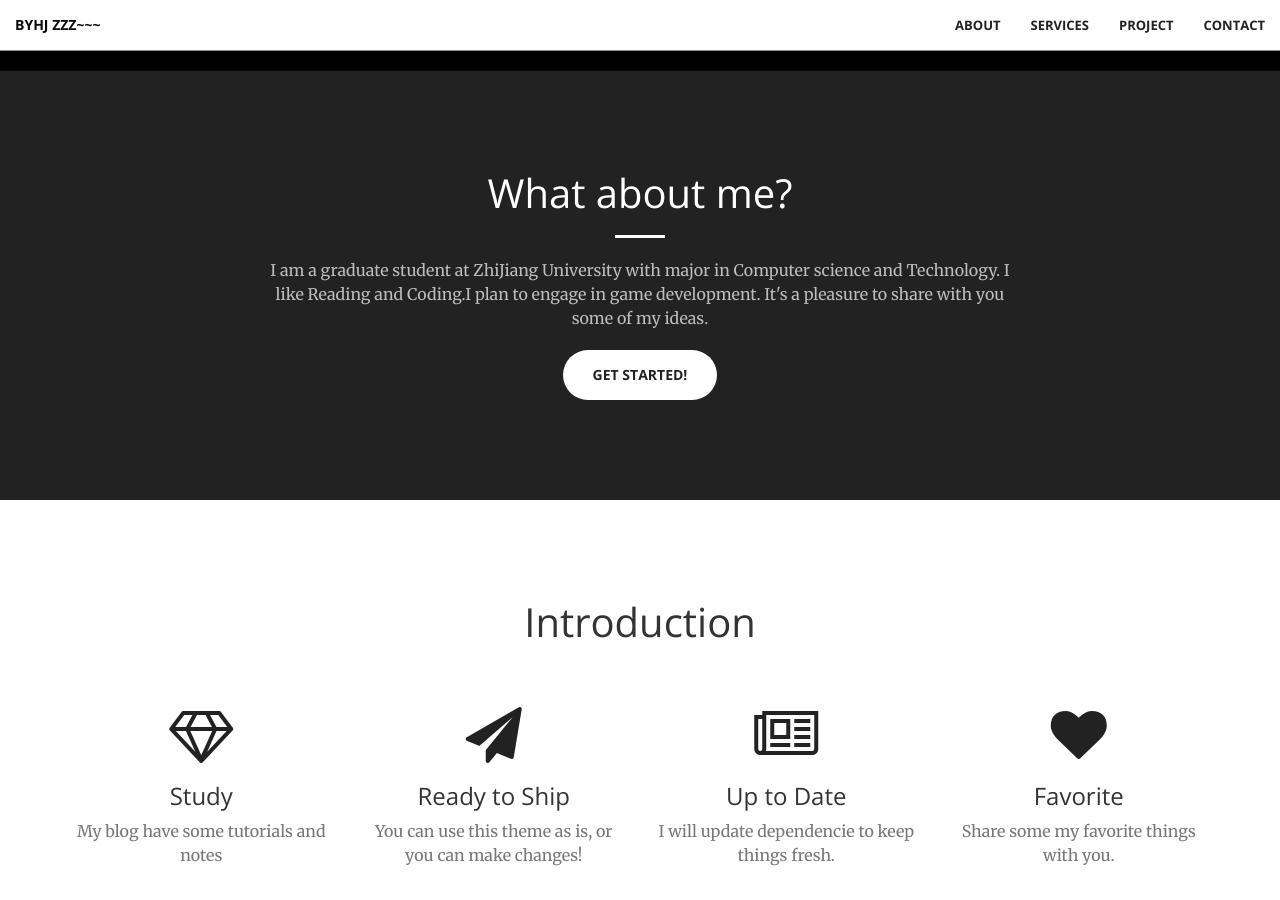
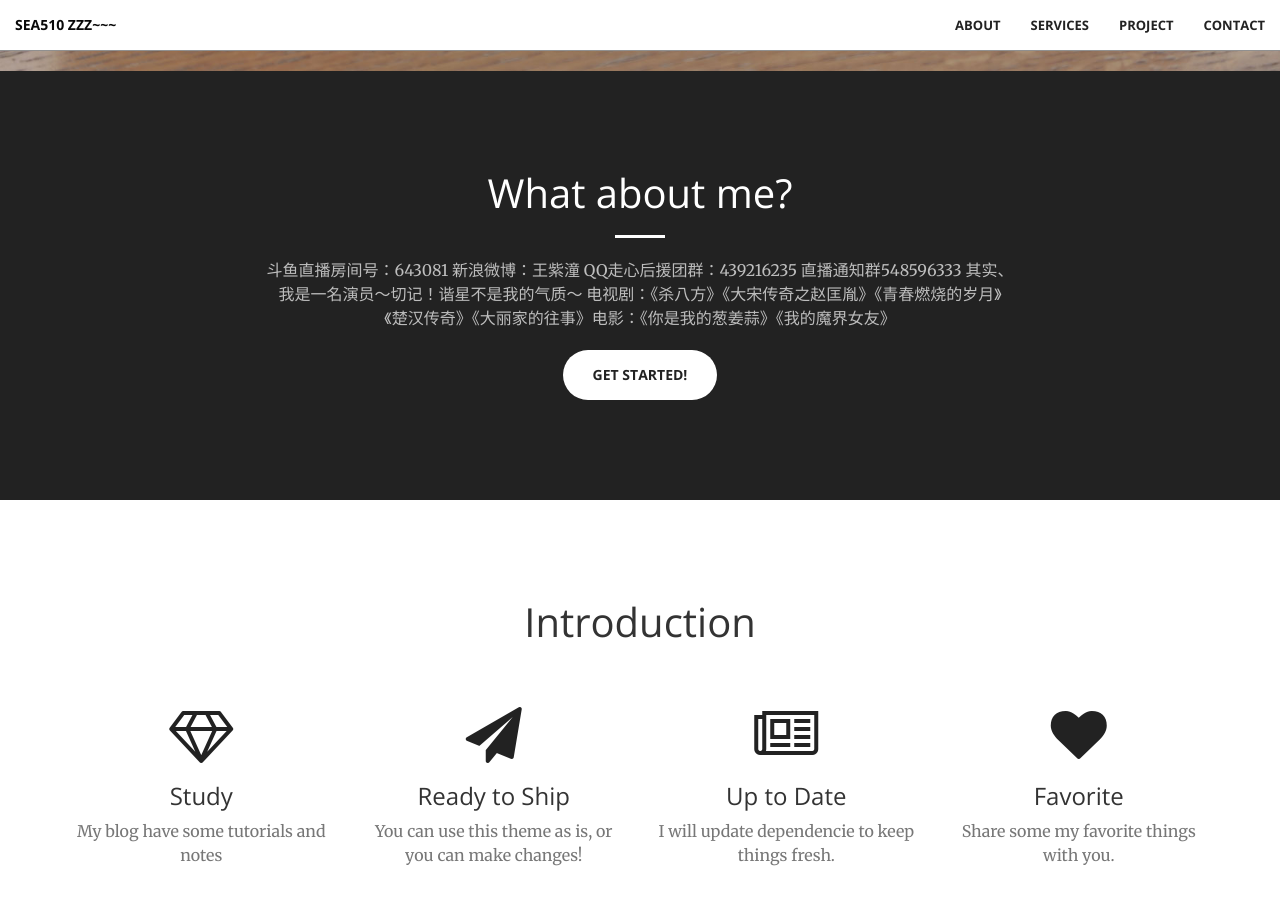
Before and after one commit to byhjapple/byhjapple.github.io, a Jekyll site: the page built from index.html, in a window 1280 px wide and 900 px high, scrolled down 829 px. Built offline with Jekyll 4.4.1, drawn with Linux system fonts in a browser that asks for light colours; some of the changed text lies outside the part shown.

```diff
--- a/_config.yml
+++ b/_config.yml
@@ -1,13 +1,13 @@
 # Site settings
-title: byhj
-email: binyuapple@163.com
+title: sea510
+email:
 description: > # this means to ignore newlines until "baseurl:"
 baseurl: "" # the subpath of your site, e.g. /blog/
 url: "" # the base hostname & protocol for your site
 
-twitter_username: xiebinyu
-github_username: byhj
+twitter_username: sea510
+github_username: byhjapple
 
 # Build settings
 markdown: kramdown
-port: 4005
+port: 4000
--- a/_includes/call-to-action.html
+++ b/_includes/call-to-action.html
@@ -4,8 +4,8 @@
             <div class="col-lg-8 col-lg-offset-2 text-center">
                 <h2 class="section-heading">What about me?</h2>
                 <hr class="light">
-                <p class="text-faded"> I am a graduate student at ZhiJiang University with major in Computer science and Technology. I like
-                Reading and Coding.I plan to engage in game development. It's a pleasure to share with you some of my ideas. </p>
+                <p class="text-faded">斗鱼直播房间号：643081 新浪微博：王紫潼 QQ走心后援团群：439216235 直播通知群548596333 其实、我是一名演员～切记！谐星不是我的气质～
+                  电视剧：《杀八方》《大宋传奇之赵匡胤》《青春燃烧的岁月》《楚汉传奇》《大丽家的往事》电影：《你是我的葱姜蒜》《我的魔界女友》 </p>
                 <a href="#" class="btn btn-default btn-xl">Get Started!</a>
             </div>
         </div>
--- a/_includes/head.html
+++ b/_includes/head.html
@@ -6,7 +6,7 @@
     <meta name="description" content="">
     <meta name="author" content="">
 
-    <title>byhj zzZ~~~</title>
+    <title>sea510 zzZ~~~</title>
 
     <!-- Bootstrap Core CSS -->
     <link rel="stylesheet" href="css/bootstrap.min.css" type="text/css">
--- a/_includes/nav.html
+++ b/_includes/nav.html
@@ -8,7 +8,7 @@
                 <span class="icon-bar"></span>
                 <span class="icon-bar"></span>
             </button>
-            <a class="navbar-brand page-scroll" href="#page-top">byhj zzZ~~~</a>
+            <a class="navbar-brand page-scroll" href="#page-top">sea510 zzZ~~~</a>
         </div>
 
         <!-- Collect the nav links, forms, and other content for toggling -->
--- a/_includes/portfolio.html
+++ b/_includes/portfolio.html
@@ -2,7 +2,7 @@
     <div class="container-fluid">
         <div class="row no-gutter">
             <div class="col-lg-4 col-sm-6">
-                <a href="http://xiebinyu.com/blog" class="portfolio-box">
+                <a href="http://blog.sina.com.cn/u/1284235270" class="portfolio-box">
                     <img src="img/portfolio/1.jpg" class="img-responsive" alt="">
                     <div class="portfolio-box-caption">
                         <div class="portfolio-box-caption-content">
@@ -14,7 +14,7 @@
                 </a>
             </div>
             <div class="col-lg-4 col-sm-6">
-                <a href="http://xiebinyu.com/book" class="portfolio-box">
+                <a href="" class="portfolio-box">
                     <img src="img/portfolio/2.jpg" class="img-responsive" alt="">
                     <div class="portfolio-box-caption">
                         <div class="portfolio-box-caption-content">
@@ -26,7 +26,7 @@
                 </a>
             </div>
             <div class="col-lg-4 col-sm-6">
-                <a href="http://xiebinyu.com/photo" class="portfolio-box">
+                <a href="" class="portfolio-box">
                     <img src="img/portfolio/3.jpg" class="img-responsive" alt="">
                     <div class="portfolio-box-caption">
                         <div class="portfolio-box-caption-content">
@@ -38,7 +38,7 @@
                 </a>
             </div>
             <div class="col-lg-4 col-sm-6">
-                <a href="http://xiebinyu.com/life" class="portfolio-box">
+                <a href="http://weibo.com/sea510" class="portfolio-box">
                     <img src="img/portfolio/4.jpg" class="img-responsive" alt="">
                     <div class="portfolio-box-caption">
                         <div class="portfolio-box-caption-content">
@@ -50,7 +50,7 @@
                 </a>
             </div>
             <div class="col-lg-4 col-sm-6">
-                <a href="http://xiebinyu.com/movie" class="portfolio-box">
+                <a href="" class="portfolio-box">
                     <img src="img/portfolio/5.jpg" class="img-responsive" alt="">
                     <div class="portfolio-box-caption">
                         <div class="portfolio-box-caption-content">
@@ -62,7 +62,7 @@
                 </a>
             </div>
             <div class="col-lg-4 col-sm-6">
-                <a href="https://www.github.com/byhj" class="portfolio-box">
+                <a href="http://www.donglunmedia.com/" class="portfolio-box">
                     <img src="img/portfolio/6.jpg" class="img-responsive" alt="">
                     <div class="portfolio-box-caption">
                         <div class="portfolio-box-caption-content">
```
Also changed, not shown: _posts/2014-07-13-project-6.markdown (deleted, +0 -15 lines), _posts/2014-07-14-project-5.markdown (deleted, +0 -15 lines), _posts/2014-07-15-project-4.markdown (deleted, +0 -15 lines), _posts/2014-07-16-project-3.markdown (deleted, +0 -15 lines), _posts/2014-07-17-project-2.markdown (deleted, +0 -15 lines), _posts/2014-07-18-project-1.markdown (deleted, +0 -15 lines), img/header.jpg, img/header1.jpg (deleted).
